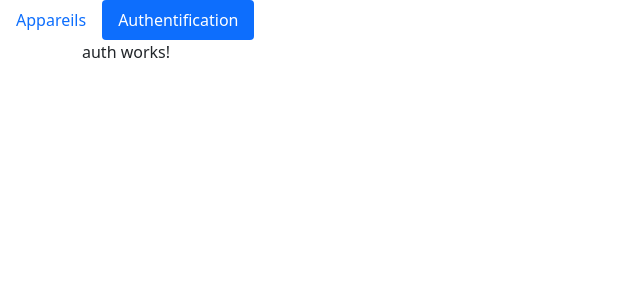
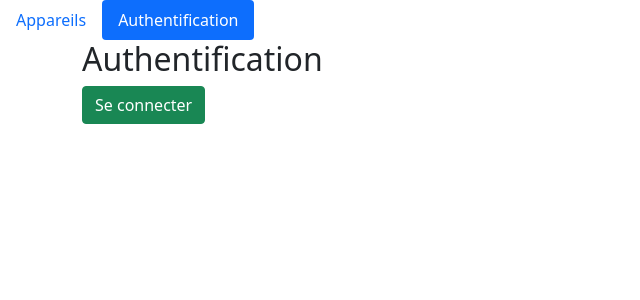
Before and after one commit to HelixFix/first-angular-app, an Angular app: page /auth in a window 1280 px wide. Shown: the top 300 px of the page, without its empty margins (0-640 px from the left). Built offline with nearby package versions, Linux system fonts and the light colour scheme.

Commit message:
Simulate Auth

```diff
--- a/src/app/app.module.ts
+++ b/src/app/app.module.ts
@@ -11,6 +11,7 @@
 import { AuthComponent } from './auth/auth.component';
 import { AppareilViewComponent } from './appareil-view/appareil-view.component';
 import { RouterModule, Routes } from '@angular/router';
+import { AuthService } from './services/auth.services';
 
 const appRoutes: Routes = [
   { path: 'appareils', component: AppareilViewComponent},
@@ -33,7 +34,8 @@
     RouterModule.forRoot(appRoutes)
   ],
   providers: [
-    AppareilService
+    AppareilService,
+    AuthService
   ],
   bootstrap: [AppComponent]
 })
--- a/src/app/auth/auth.component.html
+++ b/src/app/auth/auth.component.html
@@ -1 +1,7 @@
-<p>auth works!</p>
+<h2>Authentification</h2>
+<button class="btn btn-success" *ngIf="!authStatus" (click)='onSignIn()'>
+    Se connecter
+</button>
+<button class="btn btn-danger" *ngIf="authStatus" (click)='onSignOut()'>
+    Se déconnecter
+</button>
--- a/src/app/auth/auth.component.ts
+++ b/src/app/auth/auth.component.ts
@@ -1,4 +1,5 @@
 import { Component, OnInit } from '@angular/core';
+import { AuthService } from '../services/auth.services';
 
 @Component({
   selector: 'app-auth',
@@ -7,9 +8,27 @@
 })
 export class AuthComponent implements OnInit {
 
-  constructor() { }
+  authStatus: boolean;
+
+  constructor(private authService: AuthService) { }
 
   ngOnInit(): void {
+    this.authStatus = this.authService.isAuth;
+  }
+
+  onSignIn() {
+    this.authService.signIn().then(
+    () => {
+        console.log('Connexion réussie !');
+        this.authStatus = this.authService.isAuth;
+
+      }
+    )
+  }
+
+  onSignOut() {
+    this.authService.signOut();
+    this.authStatus = this.authService.isAuth;
   }
 
 }
--- /dev/null
+++ b/src/app/services/auth.services.ts
@@ -0,0 +1,16 @@
+export class AuthService {
+  isAuth = false;
+
+  signIn() {
+    return new Promise((resolve, reject) =>
+      setTimeout(() => {
+        this.isAuth = true;
+        resolve(true);
+      }, 2000)
+    );
+  }
+
+  signOut() {
+    this.isAuth = false;
+  }
+}
```
